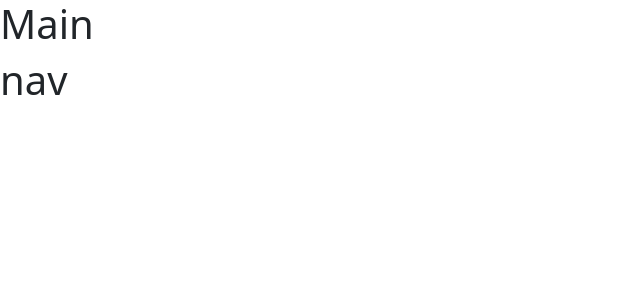
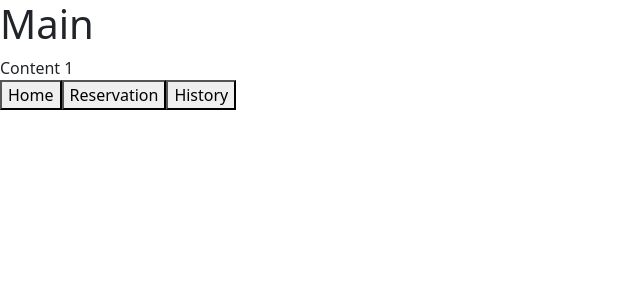
Before and after one commit to YahyaAxmed/naimuri, a React (Create React App) app in the folder frontend/: page / in a window 1280 px wide. Shown: the top 300 px of the page, without its empty margins (0-640 px from the left). Built offline with nearby package versions, Linux system fonts and the light colour scheme.

Commit message:
nav-bar1.0

```diff
--- a/frontend/package.json
+++ b/frontend/package.json
@@ -3,6 +3,7 @@
   "version": "0.1.0",
   "private": true,
   "dependencies": {
+    "@headlessui/react": "^2.0.3",
     "@testing-library/jest-dom": "^5.17.0",
     "@testing-library/react": "^13.4.0",
     "@testing-library/user-event": "^13.5.0",
--- a/frontend/src/User_NavBar.jsx
+++ b/frontend/src/User_NavBar.jsx
@@ -1,14 +1,20 @@
-import logo from './logo.svg';
-import React from 'react';
-//import './App.css';
-import Login from './Login';
+import { Tab, TabGroup, TabList, TabPanel, TabPanels } from '@headlessui/react'
 
 function User_NavBar() {
   return (
-    <div>
-        <h1>nav</h1>
-    </div>
-  );
+    <TabGroup>
+        <TabPanels>
+        <TabPanel>Content 1</TabPanel>
+        <TabPanel>Content 2</TabPanel>
+        <TabPanel>Content 3</TabPanel>
+        </TabPanels>
+        <TabList>
+        <Tab>Home</Tab>
+        <Tab>Reservation</Tab>
+        <Tab>History</Tab>
+        </TabList>
+    </TabGroup>
+  )
 }
 
 export default User_NavBar;
```
Also changed, not shown: 1 other file (tests, documents, lock files or other folders).
